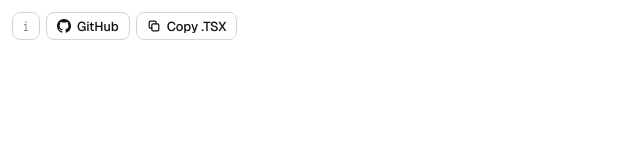
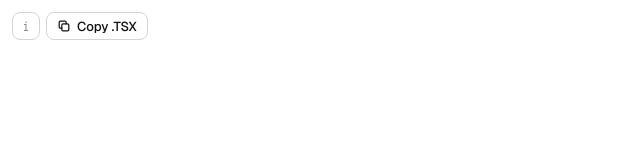
Before and after one commit to wseemye/swarmingdots, a React (Vite) app: page / in a window 1280 px wide. Shown: the top 160 px of the page, without its empty margins (0-640 px from the left). Built offline with nearby package versions, Linux system fonts and the light colour scheme.

Commit message:
Hide the GitHub button while the repository is private
It linked to a private repo, so every visitor got a 404. REPO_IS_PUBLIC
brings it back once the repo is public.

Co-Authored-By: Claude Opus 5.5 <noreply@anthropic.com>
Claude-Session: https://claude.ai/code/session_018TtavZF9U4SkADCVrChQnN

```diff
--- a/src/text-swarm/About.tsx
+++ b/src/text-swarm/About.tsx
@@ -2,6 +2,8 @@ import { Link } from 'react-router-dom';
 import { Tick } from './icons';
 
 const REPO = 'https://github.com/waseem091/swarmingdots';
+// The repository is private for now, so the link would 404 for visitors. Set to true once it's public.
+const REPO_IS_PUBLIC = false;
 
 type Props = {
   copied: 'done' | 'failed' | null;
@@ -15,12 +17,14 @@ export default function About({ copied, onCopy }: Props) {
       <Link to="/intro" className="chip chip-icon" aria-label="What is this?">
         i
       </Link>
+      {REPO_IS_PUBLIC && (
         <a href={REPO} className="chip" target="_blank" rel="noopener noreferrer">
           <svg viewBox="0 0 16 16" width="14" height="14" fill="currentColor" aria-hidden="true">
             <path d="M8 0C3.58 0 0 3.58 0 8c0 3.54 2.29 6.53 5.47 7.59.4.07.55-.17.55-.38 0-.19-.01-.82-.01-1.49-2.01.37-2.53-.49-2.69-.94-.09-.23-.48-.94-.82-1.13-.28-.15-.68-.52-.01-.53.63-.01 1.08.58 1.23.82.72 1.21 1.87.87 2.33.66.07-.52.28-.87.51-1.07-1.78-.2-3.64-.89-3.64-3.95 0-.87.31-1.59.82-2.15-.08-.2-.36-1.02.08-2.12 0 0 .67-.21 2.2.82.64-.18 1.32-.27 2-.27.68 0 1.36.09 2 .27 1.53-1.04 2.2-.82 2.2-.82.44 1.1.16 1.92.08 2.12.51.56.82 1.27.82 2.15 0 3.07-1.87 3.75-3.65 3.95.29.25.54.73.54 1.48 0 1.07-.01 1.93-.01 2.2 0 .21.15.46.55.38A8.013 8.013 0 0016 8c0-4.42-3.58-8-8-8z" />
           </svg>
           GitHub
         </a>
+      )}
       <button type="button" className="chip" onClick={onCopy}>
         {copied === 'done' ? (
           <Tick />
```
Lines whose indentation alone changed are shown as unchanged.
